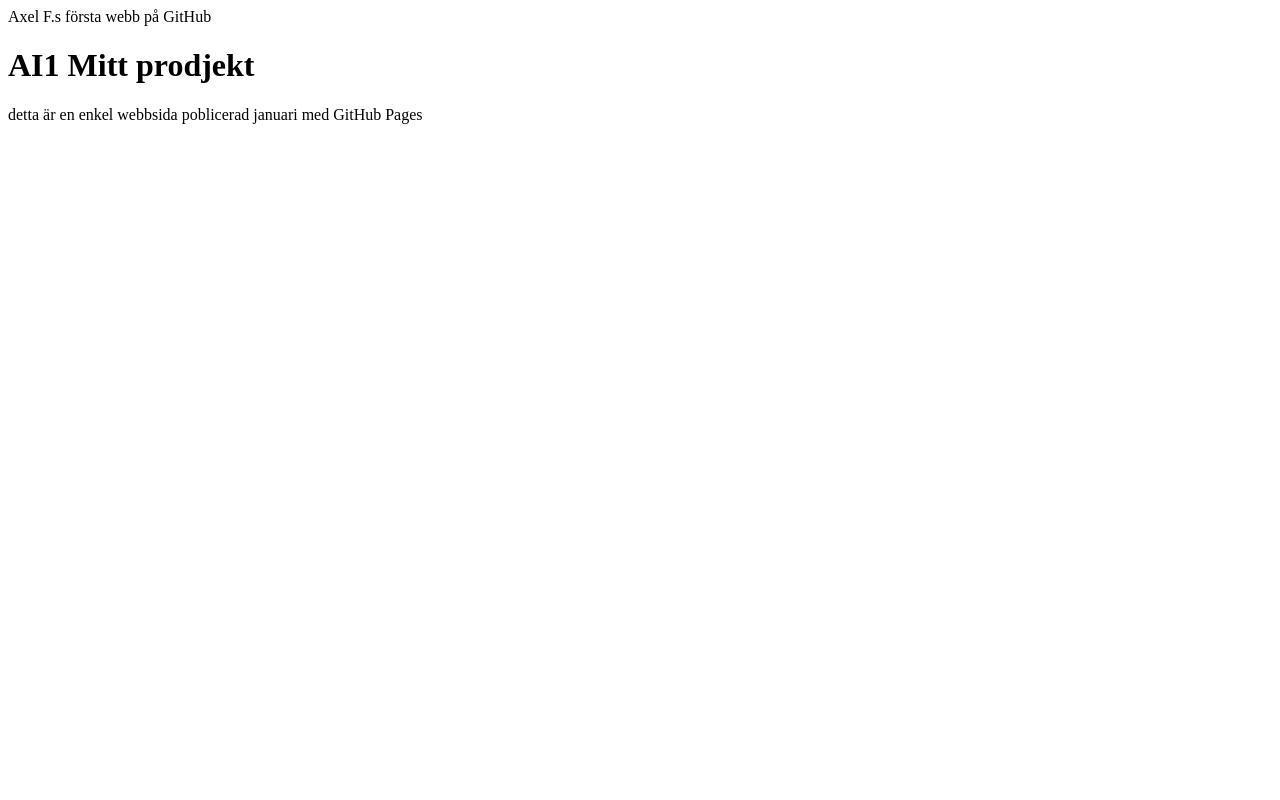
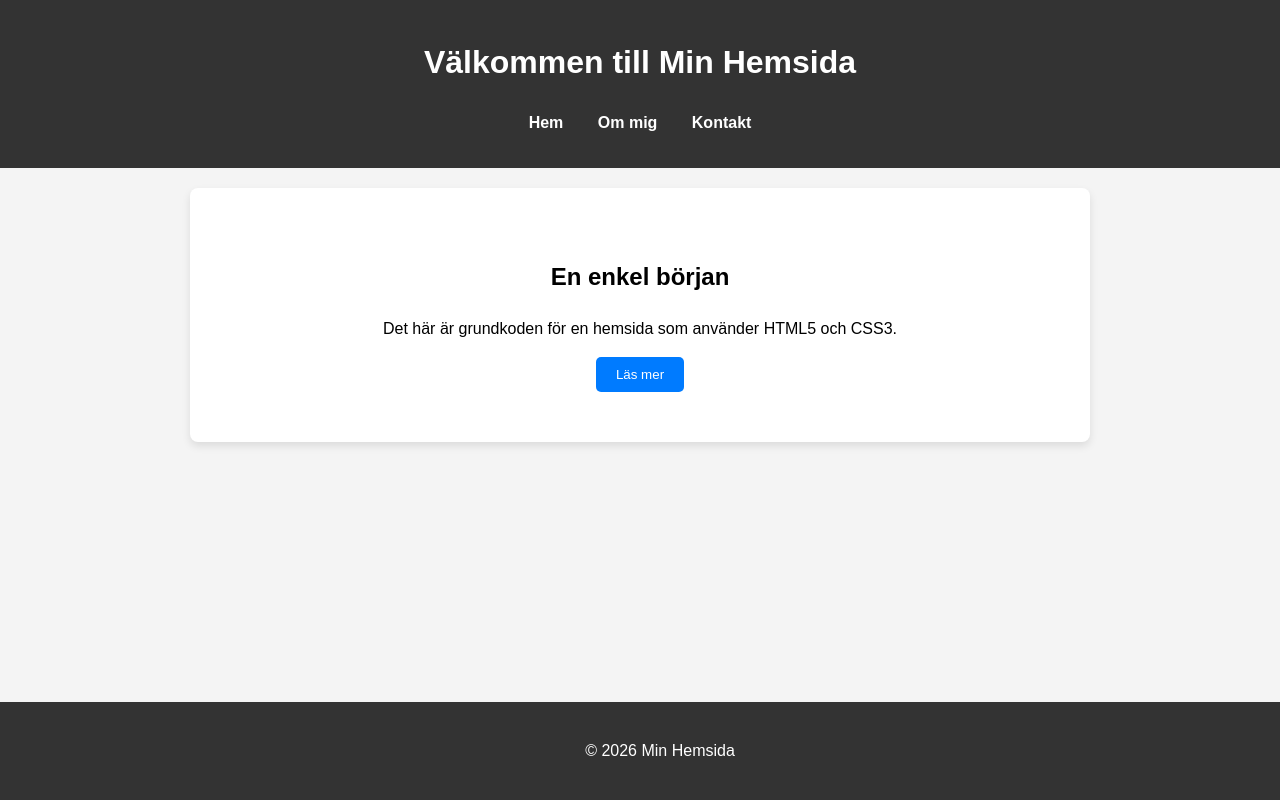
Before and after one commit to William2875/test-programing, a plain HTML site: page index.html in a window 1280 px wide. Drawn offline with Linux system fonts and the light colour scheme.

Commit message:
Update index.html

```diff
--- a/index.html
+++ b/index.html
@@ -1,11 +1,35 @@
 <!DOCTYPE html>
 <html lang="sv">
-  <head>
+<head>
     <meta charset="UTF-8">
-    <titel>Axel F.s första webb på GitHub</titel>
-  </head>
-  <body>
-    <h1>AI1 Mitt prodjekt</h1>
-    <p>detta är en enkel webbsida poblicerad januari med GitHub Pages</p>
-  </body>
+    <meta name="viewport" content="width=device-width, initial-scale=1.0">
+    <title>Min Första Hemsida</title>
+    <link rel="stylesheet" href="style.css">
+</head>
+<body>
+
+    <header>
+        <h1>Välkommen till Min Hemsida</h1>
+        <nav>
+            <ul>
+                <li><a href="#">Hem</a></li>
+                <li><a href="#">Om mig</a></li>
+                <li><a href="#">Kontakt</a></li>
+            </ul>
+        </nav>
+    </header>
+
+    <main>
+        <section class="hero">
+            <h2>En enkel början</h2>
+            <p>Det här är grundkoden för en hemsida som använder HTML5 och CSS3.</p>
+            <button>Läs mer</button>
+        </section>
+    </main>
+
+    <footer>
+        <p>&copy; 2026 Min Hemsida</p>
+    </footer>
+
+</body>
 </html>
```
